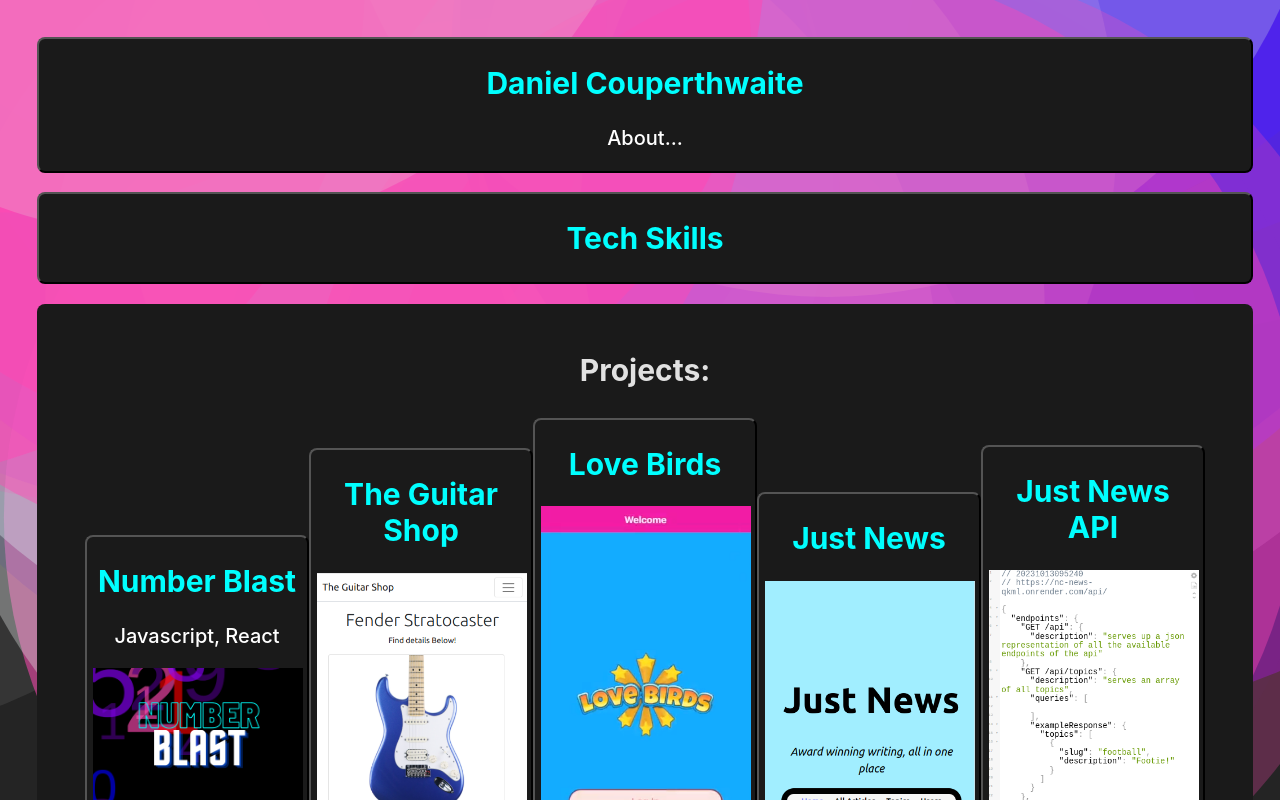
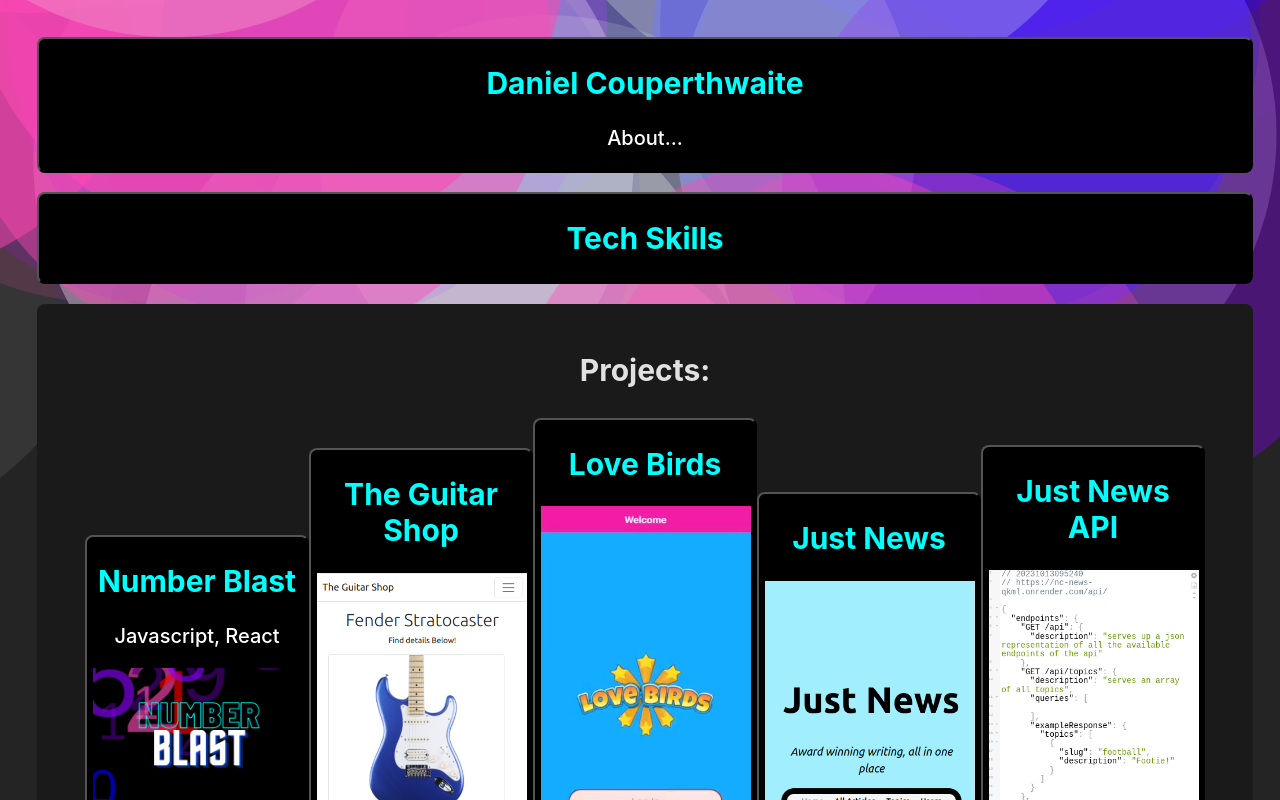
Before and after one commit to DanielCouperthwaite/urban-health, a React (Vite) app: page /home in a window 1280 px wide. Shown: the top 800 px of the page. Built offline with nearby package versions, Linux system fonts and the light colour scheme.

Commit message:
alter project timings

```diff
--- a/src/Hello/Hello.jsx
+++ b/src/Hello/Hello.jsx
@@ -11,7 +11,7 @@ export default function Hello () {
     {useEffect(() => {
             setTimeout(() => {
                 navigate('/home')
-            }, 6000);
+            }, 7000);
         }, [])}
 
     return (
--- a/src/Hello/HelloMessage.jsx
+++ b/src/Hello/HelloMessage.jsx
@@ -13,13 +13,13 @@ export default function HelloMessage () {
                 setTimeout(() => setGreetingOne(true) , 1000);
                 setTimeout(() => {
                     setGreetingOne(false)
-                }, 2500);
+                }, 3000);
                 setTimeout(() => {
                     setGreetingTwo(true)
-                }, 3000);
+                }, 4000);
                 setTimeout(() => {
                     setGreetingTwo(false)
-                }, 4500);
+                }, 5500);
 
             }, [])
 
--- a/src/Hello/ParticleEffect.jsx
+++ b/src/Hello/ParticleEffect.jsx
@@ -6,7 +6,7 @@ import Particles from "react-particles";
 
 //import { loadFull } from "tsparticles"; // if you are going to use `loadFull`, install the "tsparticles" package too.
 import { loadSlim } from "tsparticles-slim"; // if you are going to use `loadSlim`, install the "tsparticles-slim" package too.
-import { Box, Fade } from '@mui/material';
+import { Box, Fade, Grow } from '@mui/material';
 
 export default function ParticleEffect () {
 
@@ -23,7 +23,7 @@ export default function ParticleEffect () {
     const [particles, setParticles] = useState(true)
 
     useEffect(() => {
-      setTimeout(() => setParticles(false), 5500);
+      setTimeout(() => setParticles(false), 6500);
 
 
   }, [])
--- a/src/Home/ParticleEffectHome.jsx
+++ b/src/Home/ParticleEffectHome.jsx
@@ -88,7 +88,7 @@ export default function ParticleEffectHome () {
                                         type: "circle"
                                     },
                                     size: {
-                                        value: { min: 500, max: 500 },
+                                        value: { min: 300, max: 300 },
                                     },
                                 },
                                 detectRetina: true,
--- a/src/index.css
+++ b/src/index.css
@@ -41,12 +41,13 @@ button {
   font-size: 1em;
   font-weight: 500;
   font-family: inherit;
-  background-color: #1a1a1a;
+  background-color: black;
   cursor: pointer;
   transition: border-color 0.25s;
   color: aqua;
   size: 1em;
   width: 4em;
+  opacity: 1;
   /* width: 4.7em; */
 }
 button:hover {
```
